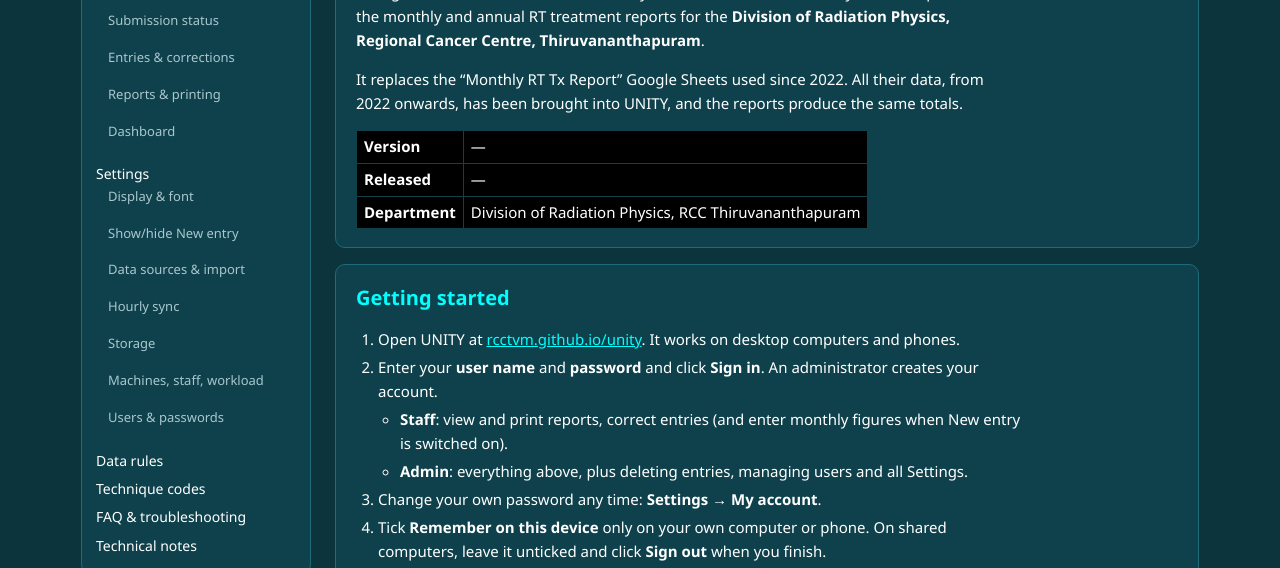
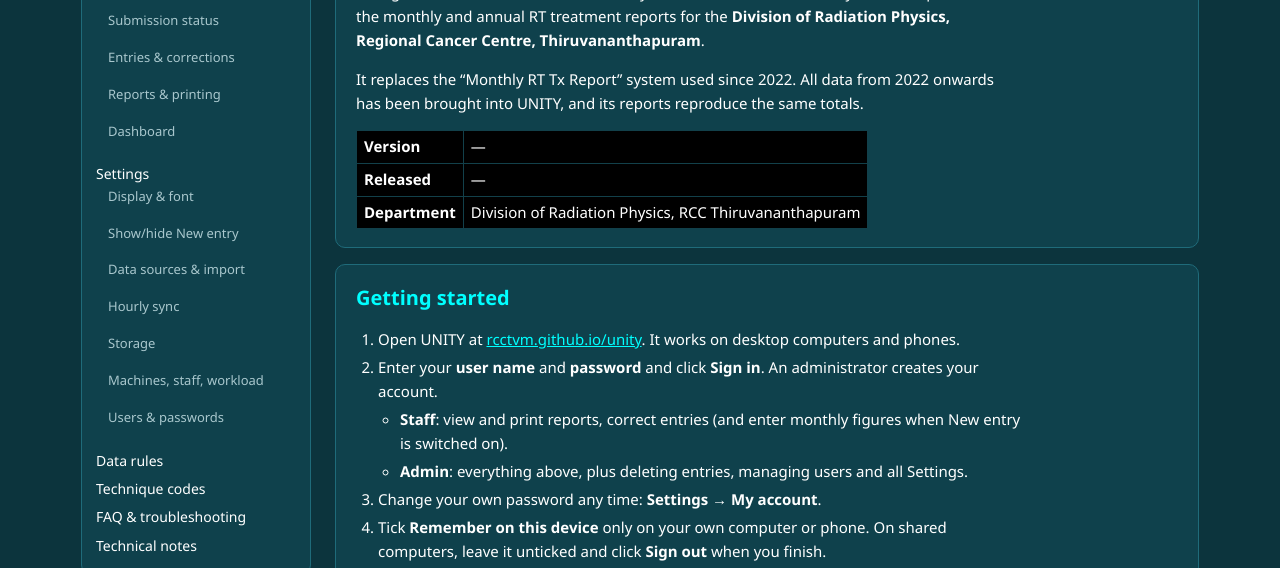
Before and after one commit to rcctvm/unity, a plain HTML site: page help.html in a window 1280 px wide. Shown: the part 232-800 px from the top of the page. Drawn offline with Linux system fonts and the light colour scheme; no server answers.

Commit message:
v1.4.6: remove references to Google Sheets from everything users see; more professional wording
- Settings, Help and the public README describe the UNITY database and data sources
  without naming the underlying storage ('Source link', 'Storage capacity', 'tables')
- Import errors are shown in plain language
- Private server code keeps its technical notes for maintainers

Co-Authored-By: Claude Opus 5.5 <noreply@anthropic.com>
Claude-Session: https://claude.ai/code/session_018vZHmZgtaZ5ooTD9V6H7rk

```diff
--- a/css/style.css
+++ b/css/style.css
@@ -1,4 +1,4 @@
-/* UNITY — colour pattern taken from the legacy "Monthly RT Tx Report" sheet:
+/* UNITY — colour pattern taken from the legacy "Monthly RT Tx Report":
    dark teal canvas (#0C343D), black data cells, white text, cyan headings (#00FFFF),
    yellow highlights (#FFFF00), plus RCC red from the logo. */
 :root {
@@ -151,7 +151,7 @@ td.code { color: var(--muted); }
 td.grand { color: var(--yellow); font-weight: 700; }
 th.machine { text-align: center; border-bottom: 2px solid var(--cyan); }
 tr.clickable { cursor: pointer; }
-/* Report grids: alternate machines in black / dark teal, as in the old Google Sheet. */
+/* Report grids: alternate machines in black / dark teal, as in the legacy report. */
 .report-grid tbody td.m-alt { background: var(--teal); }
 .report-grid tr.total td.m-alt { background: #0e3d47; }
 .report-grid tr.meta td.m-alt { background: #082c33; }
--- a/js/api.js
+++ b/js/api.js
@@ -1,5 +1,5 @@
-/* Minimal client for the UNITY Apps Script API.
- * text/plain POST avoids a CORS pre-flight, which Apps Script cannot answer. */
+/* Minimal client for the UNITY server API.
+ * text/plain POST avoids a CORS pre-flight request, which the server does not answer. */
 (function () {
   const TOKEN_STORE = 'unity.token';
   try { localStorage.removeItem('unity.key'); sessionStorage.removeItem('unity.key'); } catch (e) {} // old shared keys
--- a/js/config.js
+++ b/js/config.js
@@ -1,6 +1,5 @@
 /* UNITY front-end configuration.
- * API_URL = the Apps Script web-app "/exec" URL of the UNITY deployment.
- * It stays the same forever because the CI updates that one deployment in place. */
+ * API_URL = the address of the UNITY server. It does not change between releases. */
 window.UNITY_CONFIG = {
   API_URL: 'https://script.google.com/macros/s/AKfycbwhpDd6J4hgfHOz_VX9X8u21mBLq93tjGZTtQT4XZ1bEqI2N6F3VHRVZ7JTcWxZl6is3g/exec'
 };
--- a/js/help.js
+++ b/js/help.js
@@ -56,8 +56,8 @@ window.UnityHelp = {
         <p>UNITY records the number of patients treated with each radiotherapy technique, the total sittings and machine down time
           for every machine and shift, month by month. It produces the monthly and annual RT treatment reports for the
           <b>Division of Radiation Physics, Regional Cancer Centre, Thiruvananthapuram</b>.</p>
-        <p>It replaces the “Monthly RT Tx Report” Google Sheets used since 2022. All their data, from 2022 onwards, has been brought into UNITY,
-          and the reports produce the same totals.</p>
+        <p>It replaces the “Monthly RT Tx Report” system used since 2022. All data from 2022 onwards has been brought into UNITY,
+          and its reports reproduce the same totals.</p>
         <table class="info" style="width:auto"><tbody>
           <tr><td class="tech">Version</td><td id="about-version">—</td></tr>
           <tr><td class="tech">Released</td><td id="about-date">—</td></tr>
@@ -109,7 +109,7 @@ window.UnityHelp = {
 
         <h3 id="reports">Reports and printing</h3>
         <ul>
-          <li><b>Monthly report</b>: patients by technique for every machine and shift (I, II, III), with totals, sittings, workload per day, down time and shift in charge, the same layout as the old monthly sheet. A yellow note warns if some shifts have not submitted yet.</li>
+          <li><b>Monthly report</b>: patients by technique for every machine and shift (I, II, III), with totals, sittings, workload per day, down time and shift in charge, the same layout as the legacy monthly report. A yellow note warns if some shifts have not submitted yet.</li>
           <li><b>Annual report</b>: choose <b>Calendar year</b> (January–December) or <b>Financial year</b> (April–March). It shows technique × month, patients and sittings by machine × month, and the technique × machine/shift summary.</li>
           <li>Click <b>Print / PDF</b>. In the print window choose your printer, or <b>Save as PDF</b>. Reports print on A4 landscape in black on white, and each table is kept whole on one page.</li>
           <li>A machine appears in reports only for the periods when it was in use. For example, Halcyon appears from April 2023, and the decommissioned Clinac 600 C appears only in 2022.</li>
@@ -131,24 +131,24 @@ window.UnityHelp = {
         <p>Choose <b>Default</b> or <b>Courier New</b>. The choice is saved on this device and browser only, so each person can pick their own. It also applies to this help page.</p>
 
         <h3 id="sources">Data sources and import</h3>
-        <p>These are the old Google Sheets UNITY copies data from: the yearly sheets 2022–2025 and the live <b>Monthly RT Tx Report</b> sheet that the Google Form still writes to.</p>
+        <p>These are the legacy reports that UNITY imports data from: the yearly reports for 2022–2025 and the current <b>Monthly RT Tx Report</b>, which still receives the Google Form submissions.</p>
         <ul>
-          <li>UNITY <b>only reads</b> these sheets and never changes them.</li>
-          <li><b>Year</b>: for a yearly sheet, its year. Leave it empty for the live sheet, and the year is taken from each submission’s date.</li>
-          <li><b>Import</b> (one sheet) or <b>Import all active sources</b>. The result shows how many entries were added, updated and unchanged. Importing again is always safe and never creates duplicates.</li>
-          <li>To add a sheet, click <b>+ Add source</b>, paste the sheet’s address (URL), enter its year, then click <b>Save sources</b> before importing.</li>
+          <li>UNITY <b>only reads</b> these sources and never changes them.</li>
+          <li><b>Year</b>: for a yearly report, its year. Leave it empty for the current report; the year is then taken from each submission’s date.</li>
+          <li><b>Import</b> (one source) or <b>Import all active sources</b>. The result shows how many entries were added, updated and unchanged. Importing again is always safe and never creates duplicates.</li>
+          <li>To add a source, click <b>+ Add source</b>, paste its link, enter its year, then click <b>Save sources</b> before importing.</li>
         </ul>
 
         <h3 id="sync">Hourly sync from the Google Form</h3>
-        <p>While staff still use the Google Form, turn <b>hourly sync</b> on. Every hour, UNITY re-reads the sources ticked <b>Hourly sync</b> (normally the live sheet). Turn it off when the Google Form is retired.</p>
+        <p>While staff still use the Google Form, turn <b>hourly sync</b> on. Every hour, UNITY re-reads the sources ticked <b>Hourly sync</b> (normally the current report). Turn it off when the Google Form is retired.</p>
 
-        <h3 id="storage">Storage (Google Sheets cell limit)</h3>
-        <p>A Google Sheet can hold at most <b>10,000,000 cells</b> across all its tabs, and empty cells in each tab’s grid count too.
-          The Storage panel shows the <b>% space available</b>, cells used, a per-tab breakdown and an estimate of how many more years of data fit.</p>
+        <h3 id="storage">Storage capacity</h3>
+        <p>The UNITY database has a capacity of <b>10,000,000 cells</b>, counting all space allocated to its tables, including unused space.
+          The Storage capacity panel shows the <b>% space available</b>, the space in use, a per-table breakdown and an estimate of how many more years of data fit.</p>
         <ul>
-          <li>Green/cyan bar: plenty of space. Amber at 50% used: keep an eye on it. Red at 80% used: plan a new database sheet.</li>
-          <li><b>Optimise</b> removes unused empty rows and columns at the end of each tab. Your data is not changed.</li>
-          <li>For scale: one year of UNITY data is about 180 rows (15 machine-shifts × 12 months), roughly 5,000 cells. The limit is far away.</li>
+          <li>Green/cyan bar: plenty of space. Amber at 50% used: keep an eye on it. Red at 80% used: plan additional storage.</li>
+          <li><b>Optimise</b> releases unused space from each table. Your data is not changed.</li>
+          <li>For scale: one year of UNITY data is about 180 records (15 machine-shifts × 12 months), roughly 5,000 cells, so the capacity is far from being reached.</li>
         </ul>
 
         <h3 id="master">Machines, staff and workload</h3>
@@ -167,7 +167,7 @@ window.UnityHelp = {
           <li>Changing a password, renaming or disabling a user signs that user out on every device.</li>
           <li>There must always be at least one active admin; UNITY will not let you delete, disable or demote the last one.</li>
           <li>After 5 wrong passwords a user name is locked for 15 minutes.</li>
-          <li><b>All admins locked out?</b> In <b>script.google.com → UNITY → Project Settings → Script Properties</b>, add
+          <li><b>All admins locked out?</b> In the UNITY server console (<b>script.google.com → UNITY → Project Settings → Script Properties</b>), add
             <code>UNITY_RESET_ADMIN_PASSWORD</code> with a new password and save. On the next visit, user <code>admin</code> gets that password
             (and admin rights) and the property is removed automatically.</li>
         </ul>
@@ -178,10 +178,10 @@ window.UnityHelp = {
         <ul>
           <li><b>One entry per machine × shift × month.</b></li>
           <li><b>Total patients</b> = the sum of the technique counts. <b>Total sittings</b> and <b>down time</b> are entered separately.</li>
-          <li><b>Imported data</b>: when the old Google Form was submitted more than once for the same slot, the <b>first</b> submission is used, the same as the old sheets’ reports. Later re-submissions are ignored.</li>
+          <li><b>Imported data</b>: when the old Google Form was submitted more than once for the same slot, the <b>first</b> submission is used, as in the legacy reports. Later re-submissions are ignored.</li>
           <li><b>Corrections made in UNITY win.</b> An entry created or edited in UNITY is never overwritten by an import or the hourly sync.</li>
-          <li>In the 2024 sheet, TBI and TSET shared one column (“TBI/TSET”); those numbers are counted under <b>TSET</b>.</li>
-          <li>Every create, update, delete, import and settings change is recorded in the <b>AuditLog</b> tab of the UNITY sheet.</li>
+          <li>In the 2024 report, TBI and TSET shared one column (“TBI/TSET”); those numbers are counted under <b>TSET</b>.</li>
+          <li>Every create, update, delete, import and settings change is recorded in the UNITY <b>audit log</b>.</li>
         </ul>
       </section>
 
@@ -211,10 +211,10 @@ window.UnityHelp = {
         <h3>“Please sign in again”</h3>
         <p>Your session ended: it expired, or your password or user name was changed. Sign in again.</p>
         <h3>“Cannot reach the UNITY server”</h3>
-        <p>Check your internet connection and try again. On hospital networks that block Google services, ask IT to allow <code>script.google.com</code> and <code>script.googleusercontent.com</code>.</p>
+        <p>Check your internet connection and try again. If the hospital network restricts external services, ask IT to allow the UNITY server addresses <code>script.google.com</code> and <code>script.googleusercontent.com</code>.</p>
         <h3>I submitted the wrong numbers</h3>
         <p>Open <b>Entries</b>, click the row, correct it and click <b>Save changes</b>. Submitting the Google Form again does <b>not</b> change UNITY, because the first form submission is used.</p>
-        <h3>A report total differs from the old sheet</h3>
+        <h3>A report total differs from the legacy report</h3>
         <p>Check whether someone corrected that entry in UNITY: the <b>Source</b> column in Entries shows <code>unity</code> for entries made or edited in UNITY and <code>legacy</code> for imported ones.</p>
         <h3>The page looks out of date after an update</h3>
         <p>Press <kbd>Ctrl</kbd>+<kbd>F5</kbd> (Mac: <kbd>⌘</kbd>+<kbd>Shift</kbd>+<kbd>R</kbd>) to reload.</p>
@@ -224,9 +224,9 @@ window.UnityHelp = {
         <h2>Technical notes (for administrators)</h2>
         <ul>
           <li><b>Website</b>: GitHub repository <code>rcctvm/unity</code> (public), published with GitHub Pages. It holds no data and no keys.</li>
-          <li><b>Server</b>: Google Apps Script project <b>UNITY</b>, with its code in the private repository <code>rcctvm/unity-code</code>.</li>
-          <li><b>Database</b>: Google Sheet <b>Drive › UNITY › UNITY</b> (tabs Entries, Machines, Staff, Workload, Techniques, Sources, Settings, Tariffs, AuditLog).</li>
-          <li><b>Automatic sync</b>: every code change pushed to GitHub is deployed to Apps Script automatically, and a health check runs afterwards. Edits made directly in the Apps Script editor are copied back to GitHub every 10 minutes, so the two always match.</li>
+          <li><b>Server</b>: the UNITY server, with its code in the private repository <code>rcctvm/unity-code</code>.</li>
+          <li><b>Database</b>: the UNITY database (tables: Entries, Machines, Staff, Workload, Techniques, Sources, Settings, Tariffs, Audit log).</li>
+          <li><b>Automatic sync</b>: every code change pushed to GitHub is deployed to the UNITY server automatically, and a health check runs afterwards. Changes made directly on the server are copied back to GitHub every 10 minutes, so the two always match.</li>
         </ul>
       </section>
       `,
```
Also changed, not shown: js/app.js (+17 -17 lines), 1 other file.
